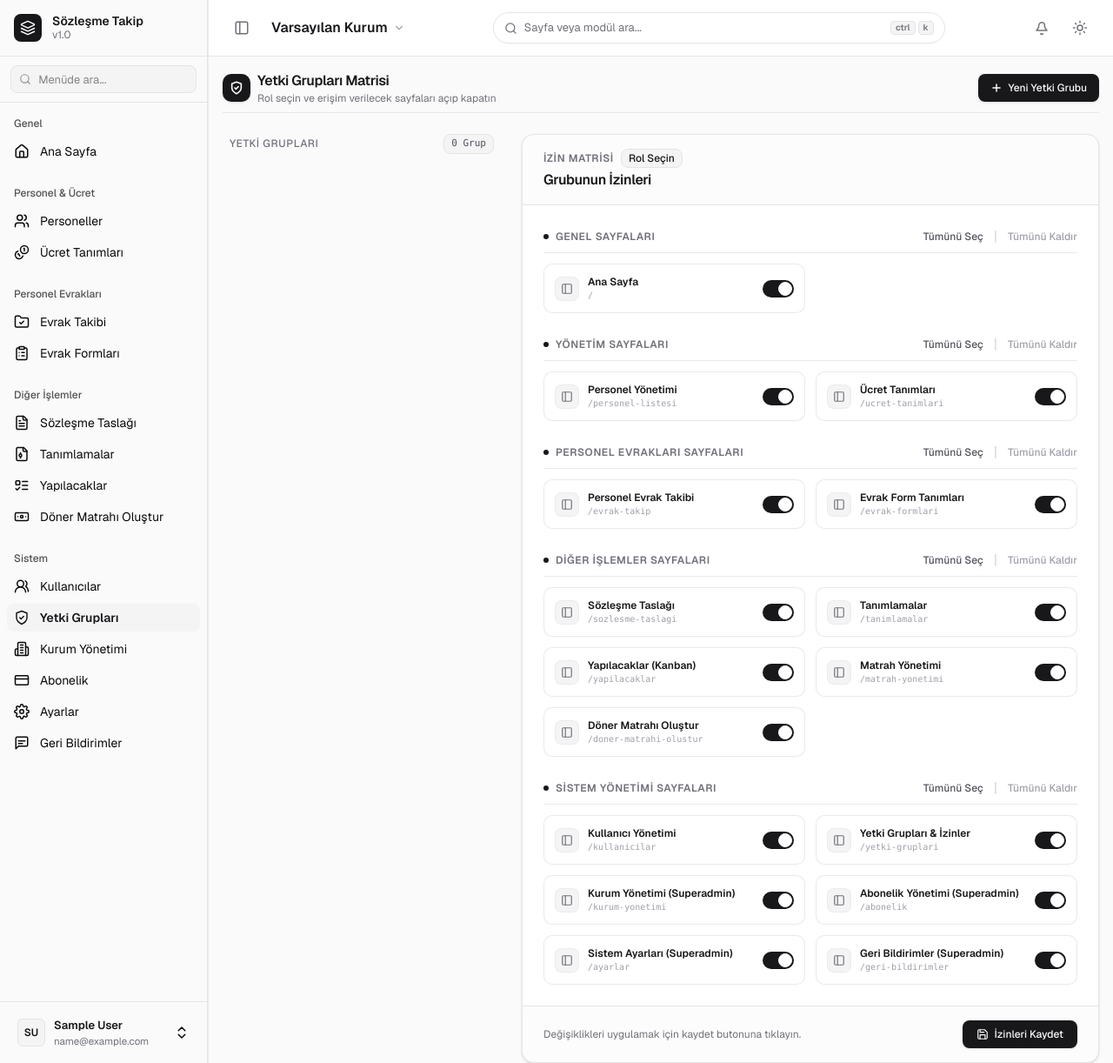
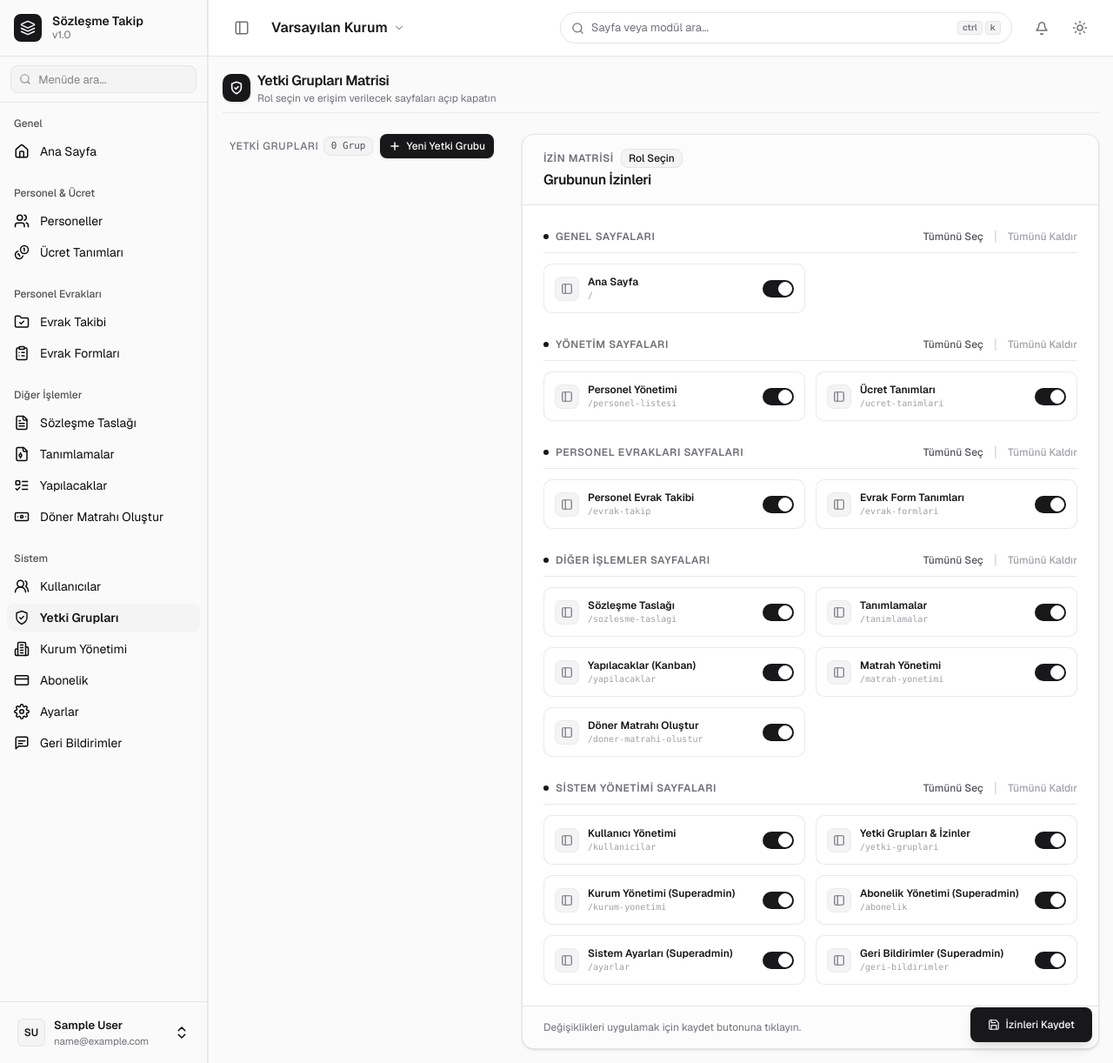
Before and after one commit to gokmenma/4bsozlesme, a PHP site: page /yetki-gruplari in a window 1280 px wide. Shown: the whole page at 87% size. Run offline with PHP 8.4, Linux system fonts and the light colour scheme; the visitor is signed in with stand-in values (Sample User, id 1); data comes from the database, SQL or seed files in the repository; data that the repository does not hold is empty.

Commit message:
Admin rol yetkileri sayfası ve CSS düzeltmesi

```diff
--- a/app/pages/admin/roles.php
+++ b/app/pages/admin/roles.php
@@ -11,6 +11,11 @@ foreach ($definedPages as $route => $info) {
     $categorizedPages[$cat][$route] = $info;
 }
 ?>
+
+<style>
+.roles-save-fab{position:fixed;right:24px;bottom:24px;z-index:40}
+.roles-save-fab:disabled{opacity:.5;cursor:not-allowed}
+</style>
 
 <div class="space-y-6">
   <!-- Üst Aksiyon Çubuğu (Sayfa başlığı topbar'da gösterildiği için burada sadece aksiyon butonu yer alır) -->
@@ -28,13 +33,6 @@ foreach ($definedPages as $route => $info) {
       </div>
     </div>
 
-    <button onclick="document.getElementById('modal-add-role').showModal()" class="inline-flex items-center justify-center rounded-md bg-zinc-900 px-3.5 py-2 text-xs font-medium text-zinc-50 hover:bg-zinc-900/90 dark:bg-zinc-50 dark:text-zinc-900 dark:hover:bg-zinc-50/90 shadow transition-colors cursor-pointer gap-1.5">
-      <svg xmlns="http://www.w3.org/2000/svg" width="14" height="14" viewBox="0 0 24 24" fill="none" stroke="currentColor" stroke-width="2.5" stroke-linecap="round" stroke-linejoin="round">
-        <path d="M5 12h14"/>
-        <path d="M12 5v14"/>
-      </svg>
-      Yeni Yetki Grubu
-    </button>
   </div>
 
   <!-- Ana İçerik Grid (12 Sütun) -->
@@ -44,9 +42,18 @@ foreach ($definedPages as $route => $info) {
     <div class="lg:col-span-4 space-y-3">
       <div class="flex items-center justify-between px-2">
         <span class="text-xs font-medium uppercase tracking-wider text-zinc-500 dark:text-zinc-400">Yetki Grupları</span>
+        <div class="flex items-center gap-2">
         <span class="inline-flex items-center rounded-md border border-zinc-200 dark:border-zinc-800 bg-zinc-100 dark:bg-zinc-800 px-2 py-0.5 text-[11px] font-mono text-zinc-600 dark:text-zinc-400">
           <?php echo count($roles); ?> Grup
         </span>
+    <button onclick="document.getElementById('modal-add-role').showModal()" class="inline-flex items-center justify-center rounded-md bg-zinc-900 px-2.5 py-1.5 text-xs font-medium text-zinc-50 hover:bg-zinc-900/90 dark:bg-zinc-50 dark:text-zinc-900 dark:hover:bg-zinc-50/90 shadow transition-colors cursor-pointer gap-1.5">
+      <svg xmlns="http://www.w3.org/2000/svg" width="14" height="14" viewBox="0 0 24 24" fill="none" stroke="currentColor" stroke-width="2.5" stroke-linecap="round" stroke-linejoin="round">
+        <path d="M5 12h14"/>
+        <path d="M12 5v14"/>
+      </svg>
+      Yeni Yetki Grubu
+    </button>
+        </div>
       </div>
 
       <div class="space-y-3 max-h-[calc(100vh-230px)] overflow-y-auto p-1.5 px-2.5 custom-scrollbar" id="roles-list-container">
@@ -227,7 +234,7 @@ foreach ($definedPages as $route => $info) {
               Değişiklikleri uygulamak için kaydet butonuna tıklayın.
             </span>
 
-            <button type="submit" id="btn-save-permissions" class="inline-flex items-center justify-center rounded-md bg-zinc-900 px-4 py-2 text-xs font-medium text-zinc-50 hover:bg-zinc-900/90 dark:bg-zinc-50 dark:text-zinc-900 dark:hover:bg-zinc-50/90 shadow transition-colors cursor-pointer gap-1.5">
+            <button type="submit" id="btn-save-permissions" class="roles-save-fab inline-flex items-center justify-center rounded-md bg-zinc-900 px-5 py-3 text-xs font-medium text-zinc-50 hover:bg-zinc-900/90 dark:bg-zinc-50 dark:text-zinc-900 dark:hover:bg-zinc-50/90 shadow-lg transition-colors cursor-pointer gap-1.5">
               <svg xmlns="http://www.w3.org/2000/svg" width="14" height="14" viewBox="0 0 24 24" fill="none" stroke="currentColor" stroke-width="2" stroke-linecap="round" stroke-linejoin="round">
                 <path d="M19 21H5a2 2 0 0 1-2-2V5a2 2 0 0 1 2-2h11l5 5v11a2 2 0 0 1-2 2z"/>
                 <polyline points="17 21 17 13 7 13 7 21"/>
--- a/assets/css/app.css
+++ b/assets/css/app.css
@@ -1031,7 +1031,7 @@ button,
 .topbar-center {
     flex: 1;
     display: flex;
-    justify-content: center;
+    justify-content: flex-end;
     min-width: 0;
 }
 
```
